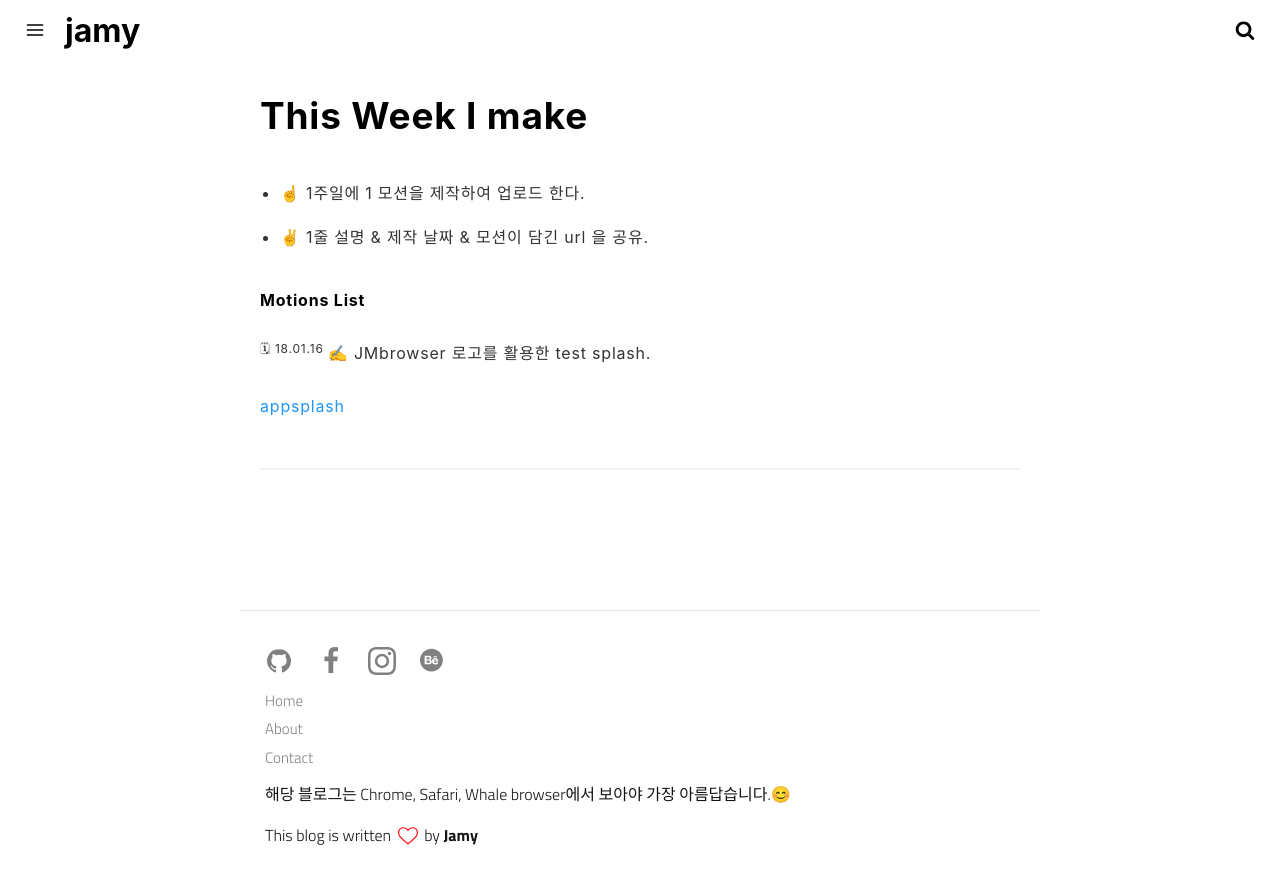
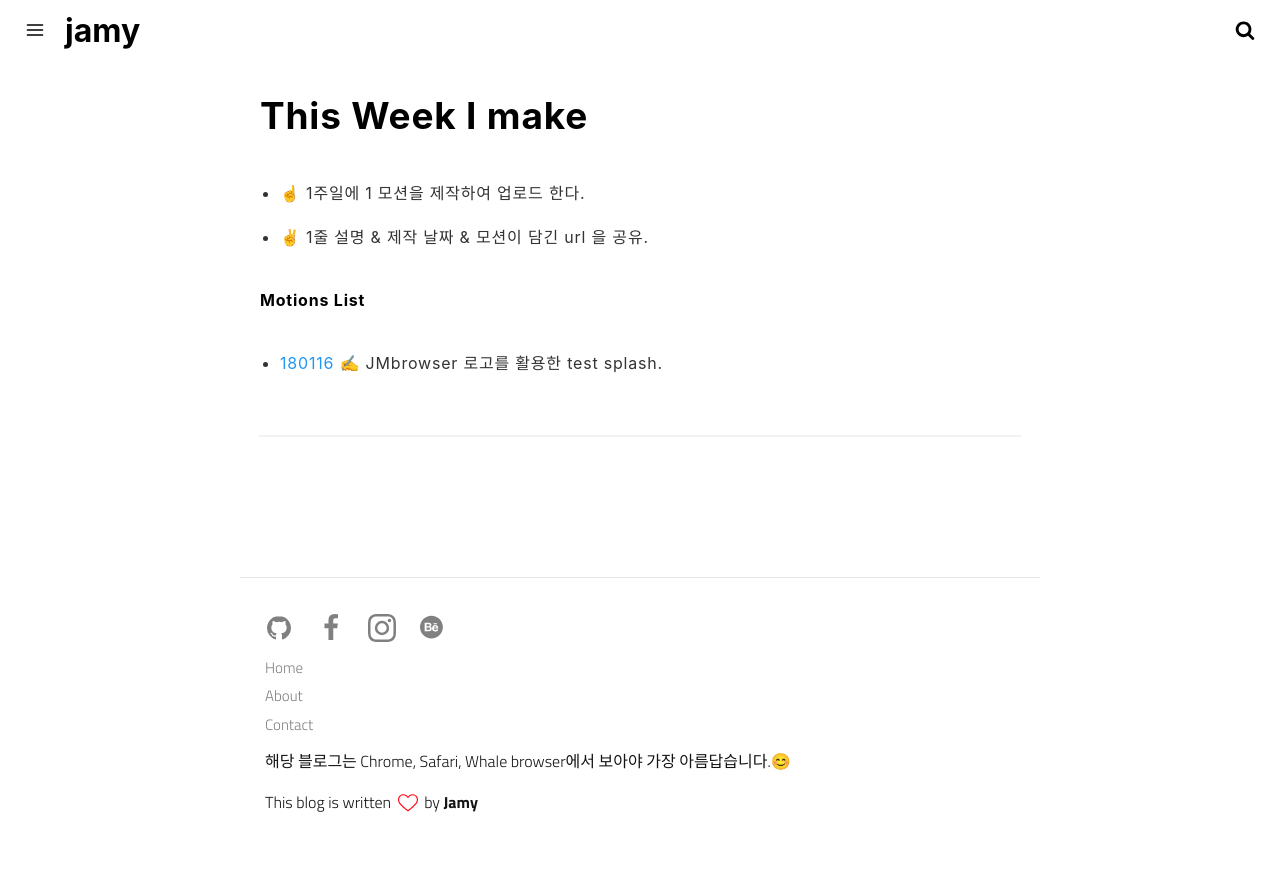
Before and after one commit to crazyjamy/crazyjamy.github.io, a Jekyll site: the page built from motions.md, in a window 1280 px wide. Shown: the top 884 px of the page. Built offline with Jekyll 4.4.1, drawn with Linux system fonts in a browser that asks for light colours.

Commit message:
Update motions.md

```diff
--- a/motions.md
+++ b/motions.md
@@ -21,9 +21,7 @@ permalink: /motions/
 
 #### Motions List
 
-<sup> 🗓 18.01.16 </sup>
-✍️ JMbrowser 로고를 활용한 test splash.
++ [180116](https://crazyjamy.github.io/assets/html/jmdemo1a) ✍️ JMbrowser 로고를 활용한 test splash.
 
-[appsplash](https://crazyjamy.github.io/assets/html/jmdemo1a)
 
 ***
```
